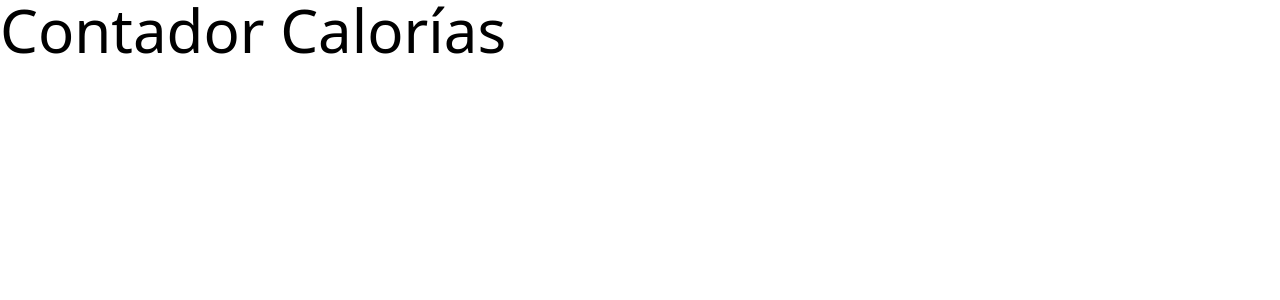
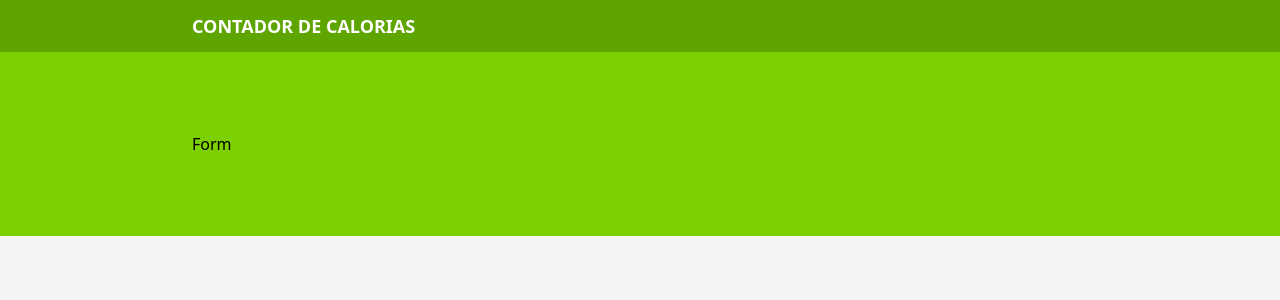
Before and after one commit to bmenc/calorie-tracker, a React (Vite) app: page / in a window 1280 px wide. Shown: the top 300 px of the page. Built offline with nearby package versions, Linux system fonts and the light colour scheme.

Commit message:
133. Creando los Contenedores Principales

```diff
--- a/index.html
+++ b/index.html
@@ -4,9 +4,9 @@
     <meta charset="UTF-8" />
     <link rel="icon" type="image/svg+xml" href="/vite.svg" />
     <meta name="viewport" content="width=device-width, initial-scale=1.0" />
-    <title>calorie-tracker</title>
+    <title>Contador de Calorías - React y TypeScript</title>
   </head>
-  <body>
+  <body class="bg-gray-100">
     <div id="root"></div>
     <script type="module" src="/src/main.tsx"></script>
   </body>
--- a/src/App.tsx
+++ b/src/App.tsx
@@ -1,8 +1,21 @@
+import Form from "./components/Form"
+
 function App() {
 
   return (
     <>
-      <h1 className="text-6xl">Contador Calorías</h1>
+      <header className="bg-lime-600 py-3">
+        <div className="max-w-4xl mx-auto flex justify-between">
+          <h1 className="text-center text-lg font-bold text-white uppercase">
+            Contador de Calorias
+          </h1>
+        </div>
+      </header>
+      <section className="bg-lime-500 py-20 px-5">
+        <div className="max-w-4xl mx-auto">
+          <Form/>
+        </div>
+      </section>
     </>
   )
 }
--- /dev/null
+++ b/src/components/Form.tsx
@@ -0,0 +1,7 @@
+export default function Form() {
+  return (
+    <div>
+      Form
+    </div>
+  )
+}
```
